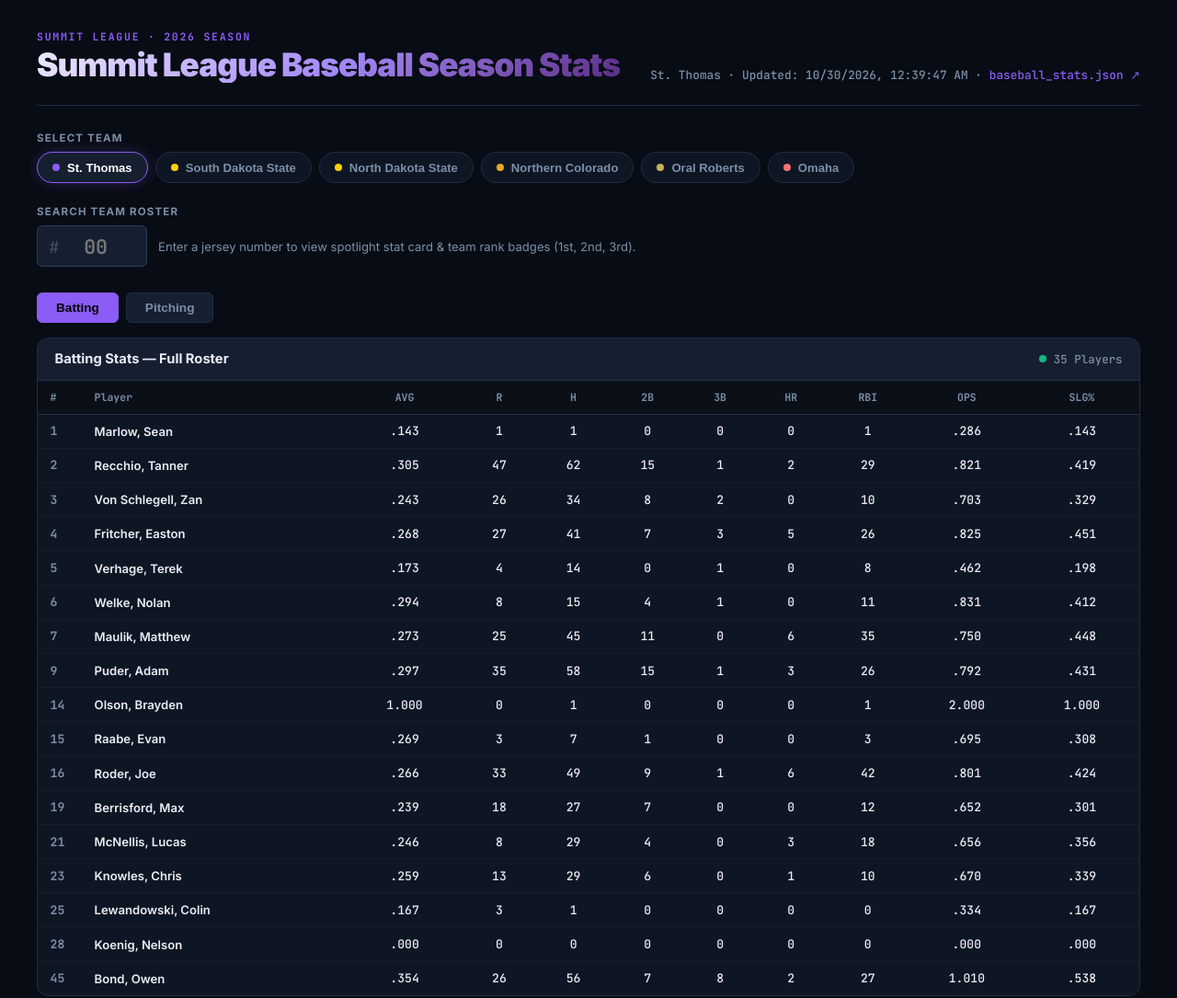
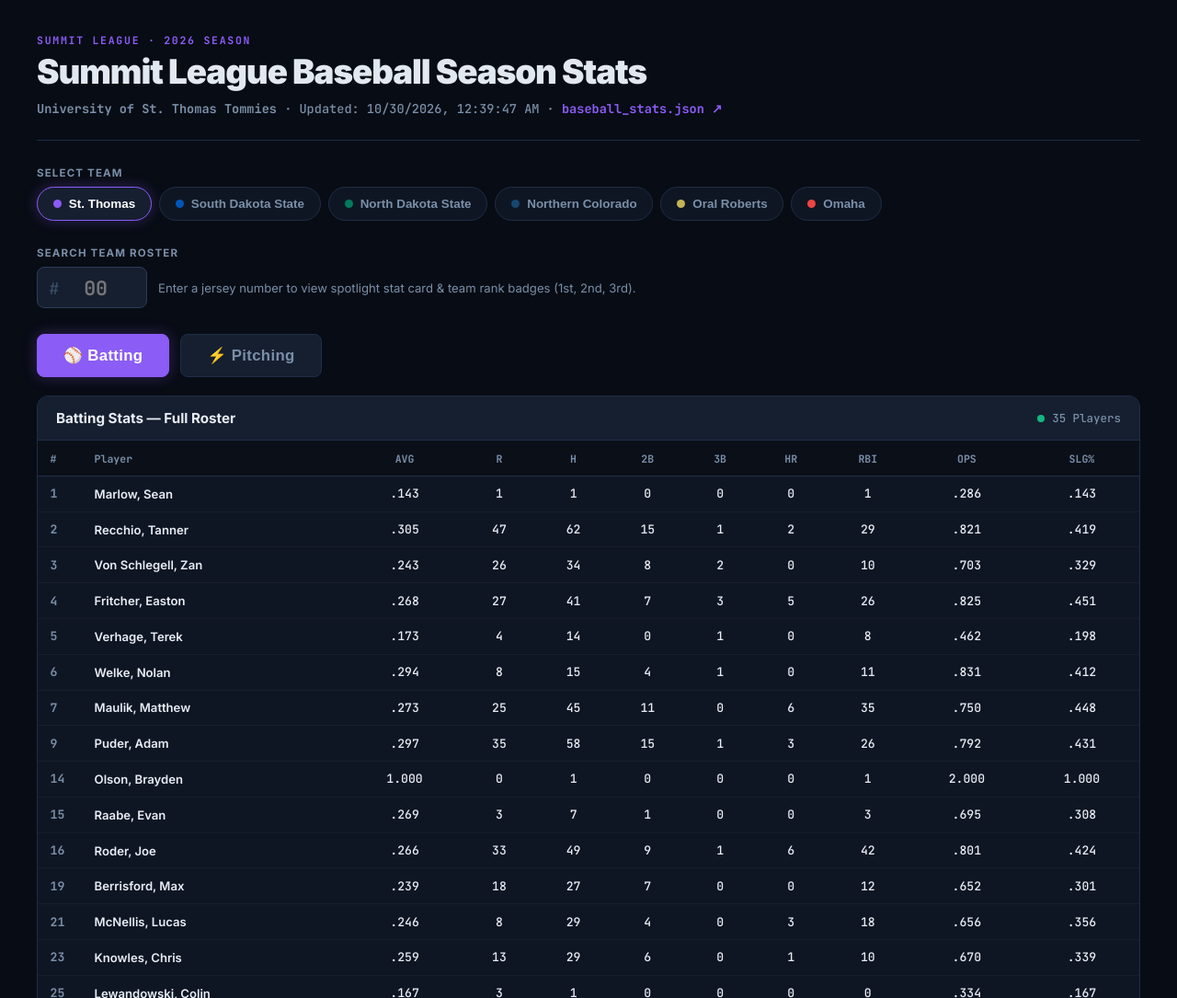
Before and after one commit to TAPbot-Xpression/TAPbaseballseason, a plain HTML site: page docs/index.html in a window 1280 px wide. Shown: the top 1085 px of the page at 92% size. Drawn offline with Linux system fonts and the light colour scheme.

Commit message:
Update index.html

```diff
--- a/docs/index.html
+++ b/docs/index.html
@@ -20,10 +20,10 @@
 
       /* Dynamic Theme Variables (Defaults to St. Thomas) */
       --team-primary:   #5b2d86;
-      --team-accent:    #7c3aed;
-      --team-glow:      rgba(124, 58, 237, 0.25);
-      --team-light:     #c4b5fd;
-      --team-gradient:  linear-gradient(135deg, #c4b5fd 0%, #8b5cf6 50%, #5b2d86 100%);
+      --team-accent:    #8b5cf6;
+      --team-glow:      rgba(139, 92, 246, 0.28);
+      --team-light:     #ddd6fe;
+      --team-btn-text:  #ffffff;
 
       /* Medal Tones */
       --gold:           #fbbf24;
@@ -41,55 +41,55 @@
       --red:            #ef4444;
 
       --radius:         12px;
-      --radius-sm:      6px;
+      --radius-sm:      8px;
     }
 
     [data-theme="stthomas"] {
       --team-primary:   #5b2d86;
       --team-accent:    #8b5cf6;
-      --team-glow:      rgba(139, 92, 246, 0.25);
+      --team-glow:      rgba(139, 92, 246, 0.3);
       --team-light:     #ddd6fe;
-      --team-gradient:  linear-gradient(135deg, #ede9fe 0%, #a78bfa 50%, #5b2d86 100%);
+      --team-btn-text:  #ffffff;
     }
 
     [data-theme="sdstate"] {
       --team-primary:   #0033a0;
-      --team-accent:    #ffd100;
-      --team-glow:      rgba(255, 209, 0, 0.25);
-      --team-light:     #fef08a;
-      --team-gradient:  linear-gradient(135deg, #fef08a 0%, #ffd100 45%, #0033a0 100%);
+      --team-accent:    #0055b8;
+      --team-glow:      rgba(0, 85, 184, 0.35);
+      --team-light:     #93c5fd;
+      --team-btn-text:  #ffffff;
+    }
+
+    [data-theme="ndsu"] {
+      --team-primary:   #005643;
+      --team-accent:    #007a5e;
+      --team-glow:      rgba(0, 122, 94, 0.35);
+      --team-light:     #86efac;
+      --team-btn-text:  #ffffff;
     }
 
     [data-theme="uncbears"] {
       --team-primary:   #002b49;
-      --team-accent:    #e5a823;
-      --team-glow:      rgba(229, 168, 35, 0.28);
-      --team-light:     #fde68a;
-      --team-gradient:  linear-gradient(135deg, #fef3c7 0%, #e5a823 45%, #002b49 100%);
+      --team-accent:    #154770;
+      --team-glow:      rgba(21, 71, 112, 0.38);
+      --team-light:     #bae6fd;
+      --team-btn-text:  #ffffff;
     }
 
     [data-theme="oru"] {
       --team-primary:   #002d62;
       --team-accent:    #c5b358;
-      --team-glow:      rgba(197, 179, 88, 0.28);
+      --team-glow:      rgba(197, 179, 88, 0.32);
       --team-light:     #fef3c7;
-      --team-gradient:  linear-gradient(135deg, #fffbeb 0%, #c5b358 50%, #002d62 100%);
+      --team-btn-text:  #000000;
     }
 
     [data-theme="omaha"] {
       --team-primary:   #d12631;
-      --team-accent:    #f87171;
-      --team-glow:      rgba(209, 38, 49, 0.28);
+      --team-accent:    #ef4444;
+      --team-glow:      rgba(239, 68, 68, 0.32);
       --team-light:     #fecaca;
-      --team-gradient:  linear-gradient(135deg, #fee2e2 0%, #f87171 45%, #991b1b 100%);
-    }
-
-    [data-theme="ndsu"] {
-      --team-primary:   #005643;
-      --team-accent:    #ffd100;
-      --team-glow:      rgba(255, 209, 0, 0.28);
-      --team-light:     #fef08a;
-      --team-gradient:  linear-gradient(135deg, #fef9c3 0%, #ffd100 45%, #005643 100%);
+      --team-btn-text:  #ffffff;
     }
 
     *, *::before, *::after { box-sizing: border-box; margin: 0; padding: 0; }
@@ -99,7 +99,7 @@
       color: var(--text);
       font-family: 'Inter', sans-serif;
       min-height: 100vh;
-      padding: 2rem 1.25rem 4rem;
+      padding: 2.25rem 1.25rem 4rem;
       transition: background-color 0.3s;
     }
 
@@ -107,11 +107,6 @@
 
     /* ── Header ─────────────────────────────────────────────────────────────── */
     header {
-      display: flex;
-      flex-wrap: wrap;
-      align-items: flex-end;
-      justify-content: space-between;
-      gap: 1rem;
       padding-bottom: 1.5rem;
       border-bottom: 1px solid var(--border);
       margin-bottom: 1.75rem;
@@ -120,7 +115,7 @@
     .wordmark {
       display: flex;
       flex-direction: column;
-      gap: 0.25rem;
+      gap: 0.35rem;
     }
 
     .wordmark-eyebrow {
@@ -134,32 +129,32 @@
     }
 
     h1 {
-      font-size: 2.2rem;
+      font-size: 2.3rem;
       font-weight: 900;
       letter-spacing: -0.03em;
-      line-height: 1.1;
-      background: var(--team-gradient);
-      -webkit-background-clip: text;
-      -webkit-text-fill-color: transparent;
-      transition: all 0.3s ease;
+      line-height: 1.15;
+      color: #e2e8f0; /* Static light grey */
     }
 
     .meta {
-      font-size: 0.8rem;
+      font-size: 0.85rem;
       color: var(--text-muted);
       font-family: 'JetBrains Mono', monospace;
-      text-align: right;
+      text-align: left;
+      margin-top: 0.25rem;
+      line-height: 1.4;
     }
 
     .meta a {
       color: var(--team-accent);
       text-decoration: none;
+      font-weight: 600;
     }
     .meta a:hover { text-decoration: underline; }
 
     /* ── Team Selector Ribbon ────────────────────────────────────────────────── */
     .selector-block {
-      margin-bottom: 1.5rem;
+      margin-bottom: 1.75rem;
     }
 
     .section-caption {
@@ -168,7 +163,7 @@
       letter-spacing: 0.1em;
       text-transform: uppercase;
       color: var(--text-muted);
-      margin-bottom: 0.5rem;
+      margin-bottom: 0.55rem;
       display: block;
     }
 
@@ -182,9 +177,9 @@
       background: var(--surface);
       border: 1px solid var(--border);
       color: var(--text-muted);
-      padding: 0.55rem 1rem;
+      padding: 0.6rem 1.05rem;
       border-radius: 9999px;
-      font-size: 0.82rem;
+      font-size: 0.84rem;
       font-weight: 600;
       cursor: pointer;
       display: flex;
@@ -207,8 +202,8 @@
     }
 
     .team-pill-dot {
-      width: 8px;
-      height: 8px;
+      width: 9px;
+      height: 9px;
       border-radius: 50%;
       background: currentColor;
     }
@@ -305,7 +300,7 @@
 
     .jersey-badge {
       background: var(--team-accent);
-      color: #000;
+      color: var(--team-btn-text, #ffffff);
       font-family: 'JetBrains Mono', monospace;
       font-size: 1.7rem;
       font-weight: 800;
@@ -408,33 +403,42 @@
     .rank-2 .rank-tag { background: var(--silver); color: #000; }
     .rank-3 .rank-tag { background: var(--bronze); color: #000; }
 
-    /* ── Tabs (Batting / Pitching) ───────────────────────────────────────────── */
+    /* ── Batting & Pitching Buttons (Larger & Easier to Read) ──────────────────── */
     .tabs {
       display: flex;
-      gap: 0.5rem;
-      margin-bottom: 1rem;
+      gap: 0.75rem;
+      margin-bottom: 1.25rem;
       flex-wrap: wrap;
     }
 
     .tab-btn {
       background: var(--surface-2);
-      border: 1px solid var(--border);
+      border: 1.5px solid var(--border);
       color: var(--text-muted);
-      padding: 0.5rem 1.25rem;
+      padding: 0.75rem 1.75rem;
       border-radius: var(--radius-sm);
-      font-size: 0.85rem;
-      font-weight: 600;
+      font-size: 1.05rem;
+      font-weight: 700;
+      letter-spacing: 0.02em;
       cursor: pointer;
-      transition: all 0.15s;
+      display: inline-flex;
+      align-items: center;
+      gap: 0.5rem;
+      transition: all 0.2s ease;
     }
 
-    .tab-btn:hover { border-color: var(--team-accent); color: var(--text); }
+    .tab-btn:hover {
+      border-color: var(--team-accent);
+      color: var(--text);
+      background: var(--surface-3);
+    }
 
     .tab-btn.active {
       background: var(--team-accent);
       border-color: var(--team-accent);
-      color: #000;
-      font-weight: 700;
+      color: var(--team-btn-text, #ffffff);
+      font-weight: 800;
+      box-shadow: 0 0 16px var(--team-glow);
     }
 
     /* ── Full Table Card ─────────────────────────────────────────────────────── */
@@ -447,7 +451,7 @@
 
     .table-card-header {
       background: var(--surface-2);
-      padding: 0.85rem 1.15rem;
+      padding: 0.9rem 1.25rem;
       display: flex;
       justify-content: space-between;
       align-items: center;
@@ -455,7 +459,7 @@
     }
 
     .table-card-title {
-      font-size: 0.92rem;
+      font-size: 0.95rem;
       font-weight: 700;
     }
 
@@ -473,7 +477,7 @@
       font-family: 'JetBrains Mono', monospace;
       font-size: 0.72rem;
       font-weight: 700;
-      padding: 0.65rem 0.85rem;
+      padding: 0.7rem 0.85rem;
       border-bottom: 1px solid var(--border);
       white-space: nowrap;
       text-align: center;
@@ -492,7 +496,7 @@
     thead th.sorted { color: var(--team-accent); }
 
     tbody td {
-      padding: 0.6rem 0.85rem;
+      padding: 0.65rem 0.85rem;
       border-bottom: 1px solid rgba(255,255,255,0.03);
       color: var(--text);
       white-space: nowrap;
@@ -547,8 +551,9 @@
     }
 
     @media (max-width: 600px) {
-      h1 { font-size: 1.5rem; }
+      h1 { font-size: 1.6rem; }
       .stat-grid { grid-template-columns: repeat(3, 1fr); }
+      .tab-btn { padding: 0.6rem 1.25rem; font-size: 0.95rem; }
     }
   </style>
 </head>
@@ -561,8 +566,9 @@
     <div class="wordmark">
       <span class="wordmark-eyebrow" id="eyebrowText">Summit League · 2026 Season</span>
       <h1 id="pageTitle">Summit League Baseball Season Stats</h1>
+      <!-- Metadata placed directly underneath title -->
+      <div class="meta" id="metaBar">Loading data…</div>
     </div>
-    <div class="meta" id="metaBar">Loading data…</div>
   </header>
 
   <!-- Team Selector -->
@@ -573,19 +579,19 @@
         <span class="team-pill-dot" style="color:#8b5cf6"></span> St. Thomas
       </button>
       <button class="team-pill" data-team="sdstate" onclick="selectTeam('sdstate', this)">
-        <span class="team-pill-dot" style="color:#ffd100"></span> South Dakota State
+        <span class="team-pill-dot" style="color:#0055b8"></span> South Dakota State
       </button>
       <button class="team-pill" data-team="ndsu" onclick="selectTeam('ndsu', this)">
-        <span class="team-pill-dot" style="color:#ffd100"></span> North Dakota State
+        <span class="team-pill-dot" style="color:#007a5e"></span> North Dakota State
       </button>
       <button class="team-pill" data-team="uncbears" onclick="selectTeam('uncbears', this)">
-        <span class="team-pill-dot" style="color:#e5a823"></span> Northern Colorado
+        <span class="team-pill-dot" style="color:#154770"></span> Northern Colorado
       </button>
       <button class="team-pill" data-team="oru" onclick="selectTeam('oru', this)">
         <span class="team-pill-dot" style="color:#c5b358"></span> Oral Roberts
       </button>
       <button class="team-pill" data-team="omaha" onclick="selectTeam('omaha', this)">
-        <span class="team-pill-dot" style="color:#f87171"></span> Omaha
+        <span class="team-pill-dot" style="color:#ef4444"></span> Omaha
       </button>
     </div>
   </section>
@@ -640,8 +646,8 @@
 
   <!-- Batting / Pitching Tabs -->
   <div class="tabs">
-    <button class="tab-btn active" onclick="switchTab('batting', this)">Batting</button>
-    <button class="tab-btn" onclick="switchTab('pitching', this)">Pitching</button>
+    <button class="tab-btn active" onclick="switchTab('batting', this)">⚾ Batting</button>
+    <button class="tab-btn" onclick="switchTab('pitching', this)">⚡ Pitching</button>
   </div>
 
   <!-- Table Card -->
@@ -796,7 +802,7 @@
 
       const updatedTime = RAW_DATA.generated_at ? new Date(RAW_DATA.generated_at).toLocaleString() : 'Live';
       document.getElementById('metaBar').innerHTML =
-        `${team.shortName} · Updated: ${updatedTime} · <a href="${team.file}" target="_blank">${team.file} ↗</a>`;
+        `<strong>${team.name}</strong> · Updated: ${updatedTime} · <a href="${team.file}" target="_blank">${team.file} ↗</a>`;
 
       renderTable();
     } catch (err) {
```
